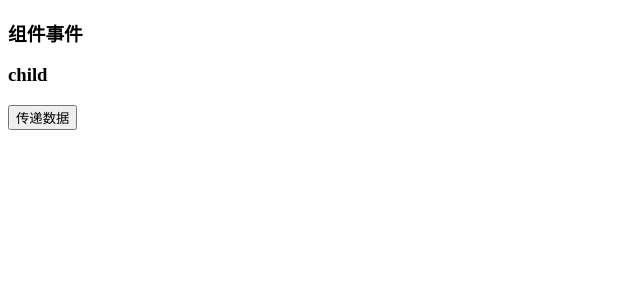
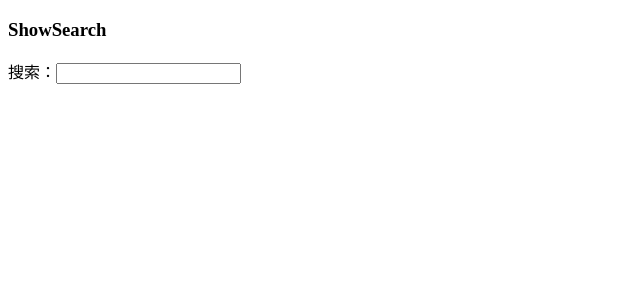
Before and after one commit to mindfreakcriss/my_vue_demo, a Vue app in the folder vue_base/: page / in a window 1280 px wide. Shown: the top 300 px of the page, without its empty margins (0-640 px from the left). Built offline with nearby package versions, Linux system fonts and the light colour scheme.

Commit message:
【提交】组件事件，侦听器，子传父级内容

```diff
--- a/vue_base/src/App.vue
+++ b/vue_base/src/App.vue
@@ -32,6 +32,7 @@ import Parent from "@/components/Parent.vue";
 import ComponentA from "@/components/ComponentA.vue";
 import ComponentEvent from "@/components/ComponentEvent.vue";
 import componentEvent from "@/components/ComponentEvent.vue";
+import ShowSearch from "@/components/ShowSearch.vue";
 
 export default {
   components: {
@@ -40,6 +41,7 @@ export default {
     // Aside,
     //ComponentA
     componentEvent,
+    ShowSearch
   }
 }
 
@@ -67,5 +69,6 @@ export default {
 <!--  <Aside></Aside>-->
 <!--  <parent></parent>-->
 <!--  <ComponentA></ComponentA>-->
-  <component-event></component-event>
+<!--  <component-event></component-event>-->
+  <ShowSearch></ShowSearch>
 </template>
--- /dev/null
+++ b/vue_base/src/components/SearchComponent.vue
@@ -0,0 +1,22 @@
+<script>
+export default {
+  data() {
+    return {
+      search: "",
+    }
+  },
+  watch: {
+    search(newValue, oldValue) {
+      this.$emit('searchEvent', newValue)
+    }
+  }
+}
+</script>
+
+<template>
+  搜索：<input type="text" v-model="search">
+</template>
+
+<style scoped>
+
+</style>
--- /dev/null
+++ b/vue_base/src/components/ShowSearch.vue
@@ -0,0 +1,28 @@
+<script>
+import SearchComponent from "@/components/SearchComponent.vue";
+export default{
+  data() {
+      return {
+        search: "",
+      }
+  },
+  components:{
+    SearchComponent
+  },
+  methods:{
+    getSearch(data){
+      this.search = data;
+    }
+  }
+}
+</script>
+
+<template>
+<h3>ShowSearch</h3>
+  <p>{{ search }}</p>
+  <SearchComponent @searchEvent="getSearch"></SearchComponent>
+</template>
+
+<style scoped>
+
+</style>
```
Also changed, not shown: vue_base/src/components/ComponentEvent.vue (line endings or trailing spaces).
